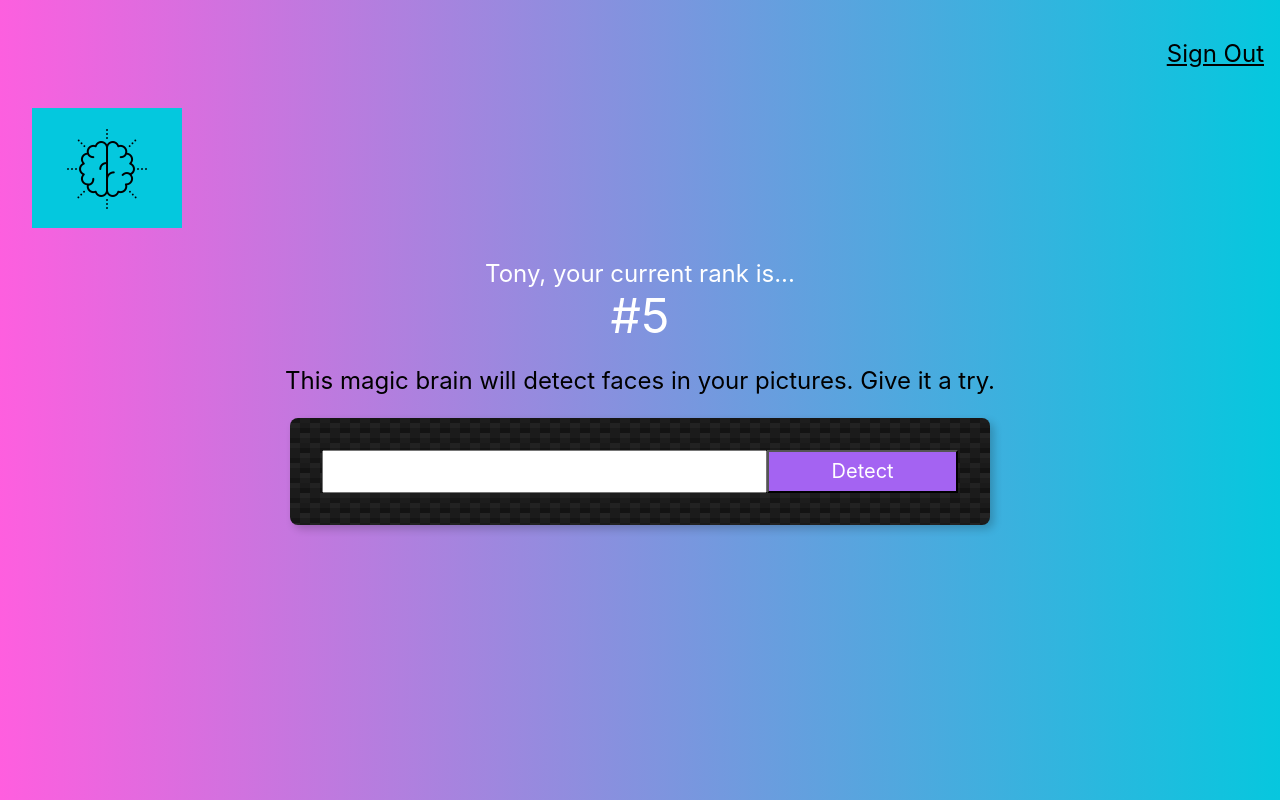
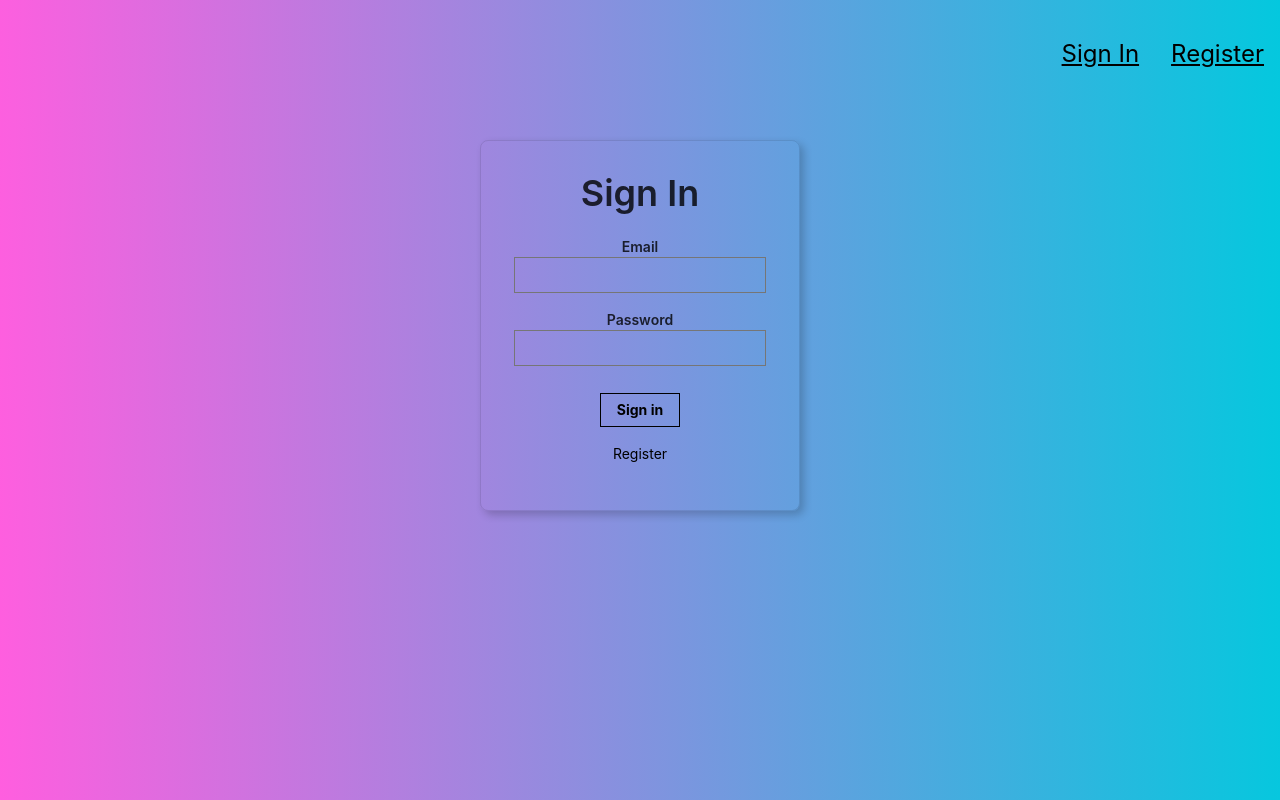
Before and after one commit to Barenbik/face-recognition-brain, a React (Create React App) app: page / in a window 1280 px wide. Built offline with nearby package versions, Linux system fonts and the light colour scheme; what clarifai would draw is missing.

Commit message:
Create register and sign in forms

```diff
--- a/src/App.js
+++ b/src/App.js
@@ -1,79 +1,104 @@
-import './App.css';
-import Navigation from './components/Navigation/Navigation';
-import Logo from './components/Logo/Logo';
-import ImageLinkForm from './components/ImageLinkForm/ImageLinkForm';
-import Rank from './components/Rank/Rank';
-import FaceRecognition from './components/FaceRecognition/FaceRecognition';
-import React, { Component } from 'react';
-import Clarifai from 'clarifai';
+import './App.css'
+import Navigation from './components/Navigation/Navigation'
+import Logo from './components/Logo/Logo'
+import ImageLinkForm from './components/ImageLinkForm/ImageLinkForm'
+import Rank from './components/Rank/Rank'
+import FaceRecognition from './components/FaceRecognition/FaceRecognition'
+import SignIn from './components/SignIn/SignIn'
+import Register from './components/Register/Register'
+import React, { Component } from 'react'
+import Clarifai from 'clarifai'
 
 window.process = {
   env: {
     NODE_ENV: 'development',
   },
-};
+}
 
 const app = new Clarifai.App({
   apiKey: '7ac92ca01b3e4c2a83b698faa1473171',
-});
+})
 
 class App extends Component {
   constructor() {
-    super();
+    super()
     this.state = {
       input: '',
       imageUrl: '',
       box: {},
-    };
+      route: 'signin',
+      isSignedIn: false,
+    }
   }
 
   calculateFaceLocation = (data) => {
     const clarafaiFace =
-      data.outputs[0].data.regions[0].region_info.bounding_box;
-    const image = document.getElementById('inputImage');
-    const width = Number(image.width);
-    const height = Number(image.height);
+      data.outputs[0].data.regions[0].region_info.bounding_box
+    const image = document.getElementById('inputImage')
+    const width = Number(image.width)
+    const height = Number(image.height)
     return {
       leftCol: clarafaiFace.left_col * width,
       topRow: clarafaiFace.top_row * height,
       rightCol: width - clarafaiFace.right_col * width,
       bottomRow: height - clarafaiFace.bottom_row * height,
-    };
-  };
+    }
+  }
 
   displayFaceBox = (box) => {
-    this.setState({ box: box });
-  };
+    this.setState({ box: box })
+  }
 
   onInputChange = (event) => {
-    this.setState({ input: event.target.value });
-  };
+    this.setState({ input: event.target.value })
+  }
 
   onButtonSubmit = () => {
-    this.setState({ imageUrl: this.state.input });
+    this.setState({ imageUrl: this.state.input })
     app.models
       .predict(Clarifai.FACE_DETECT_MODEL, this.state.input)
       .then((response) =>
         this.displayFaceBox(this.calculateFaceLocation(response)).catch((err) =>
           console.log(err)
         )
-      );
-  };
+      )
+  }
+
+  onRouteChange = (route) => {
+    if (route === 'signout') {
+      this.setState({ isSignedIn: false })
+    } else if (route === 'home') {
+      this.setState({ isSignedIn: true })
+    }
+    this.setState({ route: route })
+  }
 
   render() {
+    const { isSignedIn, imageUrl, route, box } = this.state
     return (
       <div className="App">
-        <Navigation />
-        <Logo />
-        <Rank />
-        <ImageLinkForm
-          onInputChange={this.onInputChange}
-          onButtonSubmit={this.onButtonSubmit}
+        <Navigation
+          isSignedIn={isSignedIn}
+          onRouteChange={this.onRouteChange}
         />
-        <FaceRecognition imageUrl={this.state.imageUrl} box={this.state.box} />
+        {route === 'home' ? (
+          <div>
+            <Logo />
+            <Rank />
+            <ImageLinkForm
+              onInputChange={this.onInputChange}
+              onButtonSubmit={this.onButtonSubmit}
+            />
+            <FaceRecognition imageUrl={imageUrl} box={box} />
+          </div>
+        ) : route === 'signin' ? (
+          <SignIn onRouteChange={this.onRouteChange} />
+        ) : (
+          <Register onRouteChange={this.onRouteChange} />
+        )}
       </div>
-    );
+    )
   }
 }
 
-export default App;
+export default App
--- /dev/null
+++ b/src/components/Register/Register.js
@@ -0,0 +1,58 @@
+import React from 'react';
+
+const Register = ({ onRouteChange }) => {
+  return (
+    <div className="br3 ba b--black-10 mv4 w-100 w-50-m w-25-l mw6 shadow-5 center">
+      <main className="pa4 black-80">
+        <div className="measure">
+          <fieldset id="sign_up" className="ba b--transparent ph0 mh0">
+            <legend className="f2 fw6 ph0 mh0">Register</legend>
+            <div className="mt3">
+              <label className="db fw6 lh-copy f6" htmlFor="email-address">
+                Name
+              </label>
+              <input
+                className="pa2 input-reset ba bg-transparent hover-bg-black hover-white w-100"
+                type="text"
+                name="name"
+                id="name"
+              />
+            </div>
+            <div className="mt3">
+              <label className="db fw6 lh-copy f6" htmlFor="email-address">
+                Email
+              </label>
+              <input
+                className="pa2 input-reset ba bg-transparent hover-bg-black hover-white w-100"
+                type="email"
+                name="email-address"
+                id="email-address"
+              />
+            </div>
+            <div className="mv3">
+              <label className="db fw6 lh-copy f6" htmlFor="password">
+                Password
+              </label>
+              <input
+                className="b pa2 input-reset ba bg-transparent hover-bg-black hover-white w-100"
+                type="password"
+                name="password"
+                id="password"
+              />
+            </div>
+          </fieldset>
+          <div className="">
+            <input
+              onClick={() => onRouteChange('home')}
+              className="b ph3 pv2 input-reset ba b--black bg-transparent grow pointer f6 dib"
+              type="submit"
+              value="Register"
+            />
+          </div>
+        </div>
+      </main>
+    </div>
+  );
+};
+
+export default Register;
--- /dev/null
+++ b/src/components/SignIn/SignIn.js
@@ -0,0 +1,55 @@
+import React from 'react'
+
+const SignIn = ({ onRouteChange }) => {
+  return (
+    <div className="br3 ba b--black-10 mv4 w-100 w-50-m w-25-l mw6 shadow-5 center">
+      <main className="pa4 black-80">
+        <div className="measure">
+          <fieldset id="sign_up" className="ba b--transparent ph0 mh0">
+            <legend className="f2 fw6 ph0 mh0">Sign In</legend>
+            <div className="mt3">
+              <label className="db fw6 lh-copy f6" htmlFor="email-address">
+                Email
+              </label>
+              <input
+                className="pa2 input-reset ba bg-transparent hover-bg-black hover-white w-100"
+                type="email"
+                name="email-address"
+                id="email-address"
+              />
+            </div>
+            <div className="mv3">
+              <label className="db fw6 lh-copy f6" htmlFor="password">
+                Password
+              </label>
+              <input
+                className="b pa2 input-reset ba bg-transparent hover-bg-black hover-white w-100"
+                type="password"
+                name="password"
+                id="password"
+              />
+            </div>
+          </fieldset>
+          <div className="">
+            <input
+              onClick={() => onRouteChange('home')}
+              className="b ph3 pv2 input-reset ba b--black bg-transparent grow pointer f6 dib"
+              type="submit"
+              value="Sign in"
+            />
+          </div>
+          <div className="lh-copy mt3">
+            <p
+              onClick={() => onRouteChange('register')}
+              className="f6 link dim black db pointer"
+            >
+              Register
+            </p>
+          </div>
+        </div>
+      </main>
+    </div>
+  )
+}
+
+export default SignIn
--- a/src/components/navigation/Navigation.js
+++ b/src/components/navigation/Navigation.js
@@ -1,11 +1,35 @@
-import React from 'react';
+import React from 'react'
 
-const Navigation = () => {
-  return (
-    <nav style={{ display: 'flex', justifyContent: 'flex-end' }}>
-      <p className='f3 link dim black underline pa3 pointer'>Sign Out</p>
-    </nav>
-  );
-};
+const Navigation = ({ onRouteChange, isSignedIn }) => {
+  if (isSignedIn) {
+    return (
+      <nav style={{ display: 'flex', justifyContent: 'flex-end' }}>
+        <p
+          onClick={() => onRouteChange('signout')}
+          className="f3 link dim black underline pa3 pointer"
+        >
+          Sign Out
+        </p>
+      </nav>
+    )
+  } else {
+    return (
+      <nav style={{ display: 'flex', justifyContent: 'flex-end' }}>
+        <p
+          onClick={() => onRouteChange('signin')}
+          className="f3 link dim black underline pa3 pointer"
+        >
+          Sign In
+        </p>
+        <p
+          onClick={() => onRouteChange('register')}
+          className="f3 link dim black underline pa3 pointer"
+        >
+          Register
+        </p>
+      </nav>
+    )
+  }
+}
 
-export default Navigation;
+export default Navigation
```
